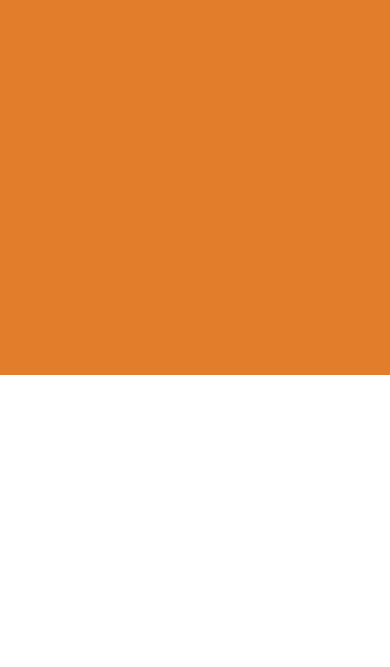
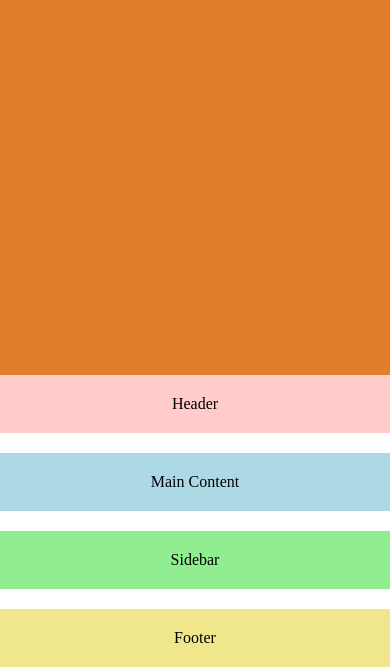
Before and after one commit to Sharon260/web-c-fundamentos-desarrollo-web, a plain HTML site: page 07-diseño-responsivo/index.html in a window 390 px wide. Shown: the part 469-1136 px from the top of the page. Before the commit the page ends 844 px from the top, so only its background shows below. Drawn offline with Linux system fonts and the light colour scheme.

Commit message:
grid content and media queries example

```diff
--- a/07-diseño-responsivo/index.html
+++ b/07-diseño-responsivo/index.html
@@ -12,6 +12,16 @@
     <p> Hola CSS</p>
   </div>
 
+  <div class="portfolio-container">
+
+  <header class="header">Header</header>
+
+  <section class="main-content">Main Content</section>
+
+  <aside class="sidebar">Sidebar</aside>
+
+  <footer class="footer">Footer</footer>
+
 </body>
 
 </html>
--- a/07-diseño-responsivo/style.css
+++ b/07-diseño-responsivo/style.css
@@ -15,6 +15,91 @@
   color: #fff;
 }
 
+.portfolio-container {
+
+  display: grid;
+
+  grid-template-areas:
+
+    "header header"
+
+    "main-content sidebar"
+
+    "footer footer";
+
+  grid-template-columns: 2fr 1fr;
+
+  gap: 20px;
+
+}
+
+.header {
+
+  grid-area: header;
+
+  background-color: #ffcccb;  /* Color rosado para distinguir el header */
+
+  padding: 20px;
+
+  text-align: center;
+
+}
+
+.main-content {
+
+  grid-area: main-content;
+
+  background-color: #add8e6;  /* Color azul claro para el contenido principal */
+
+  padding: 20px;
+
+  text-align: center;
+
+}
+
+.sidebar {
+
+  grid-area: sidebar;
+
+  background-color: #90ee90;  /* Color verde claro para la barra lateral */
+
+  padding: 20px;
+
+  text-align: center;
+
+}
+
+.footer {
+
+  grid-area: footer;
+
+  background-color: #f0e68c;  /* Color amarillo claro para el footer */
+
+  padding: 20px;
+
+  text-align: center;
+
+}
+
+@media (max-width: 768px) {
+
+  .portfolio-container {
+
+    grid-template-areas:
+
+      "header"
+
+      "main-content"
+
+      "sidebar"
+
+      "footer";
+
+    grid-template-columns: 1fr;
+
+  }
+
+}
 
 @media screen and (max-width: 1200px) {
   .box {
@@ -24,6 +109,7 @@
     align-items: center;
   }
 }
+
 @media screen and (max-width: 768px) {
   .box {
     background-color: rgb(43, 226, 83);
```
